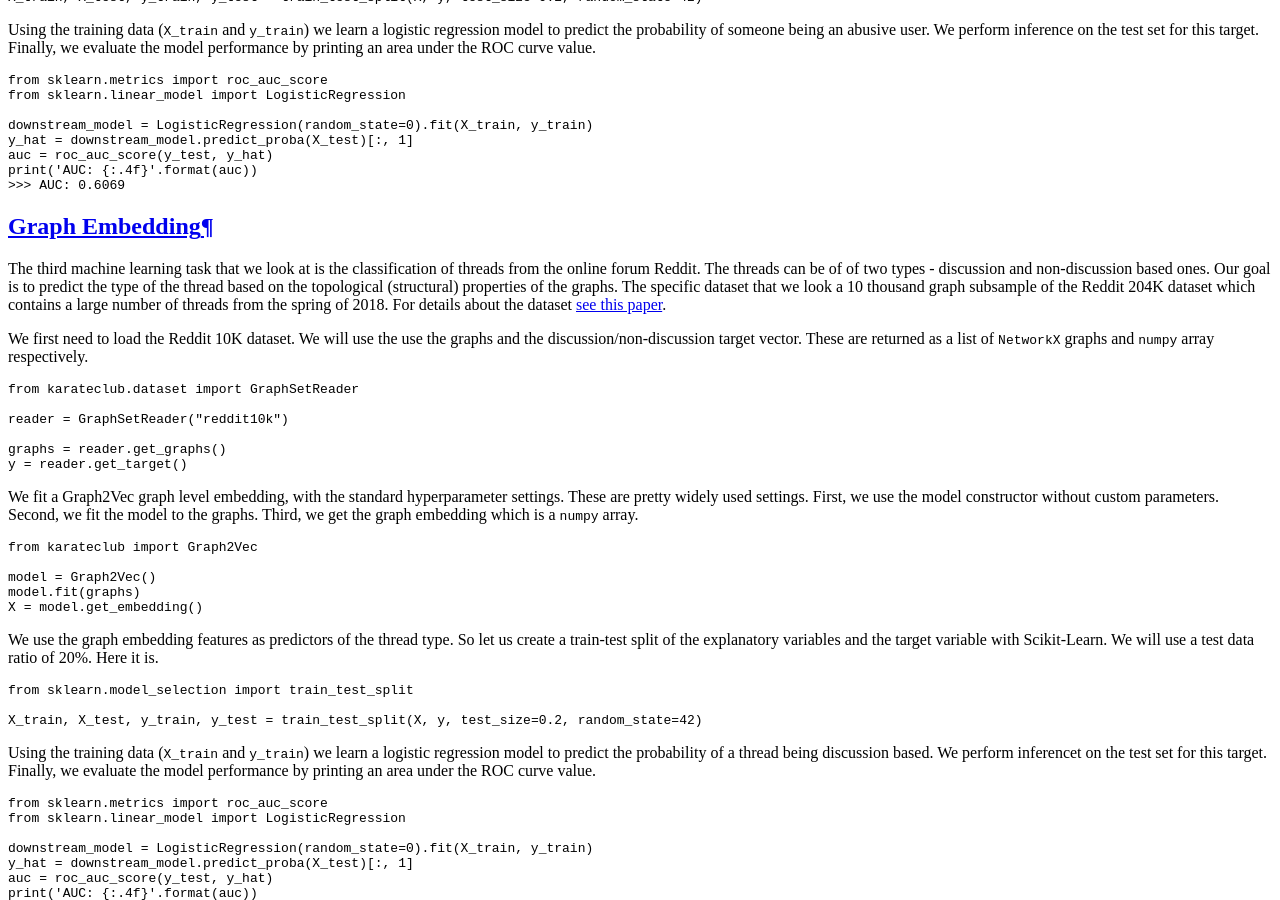
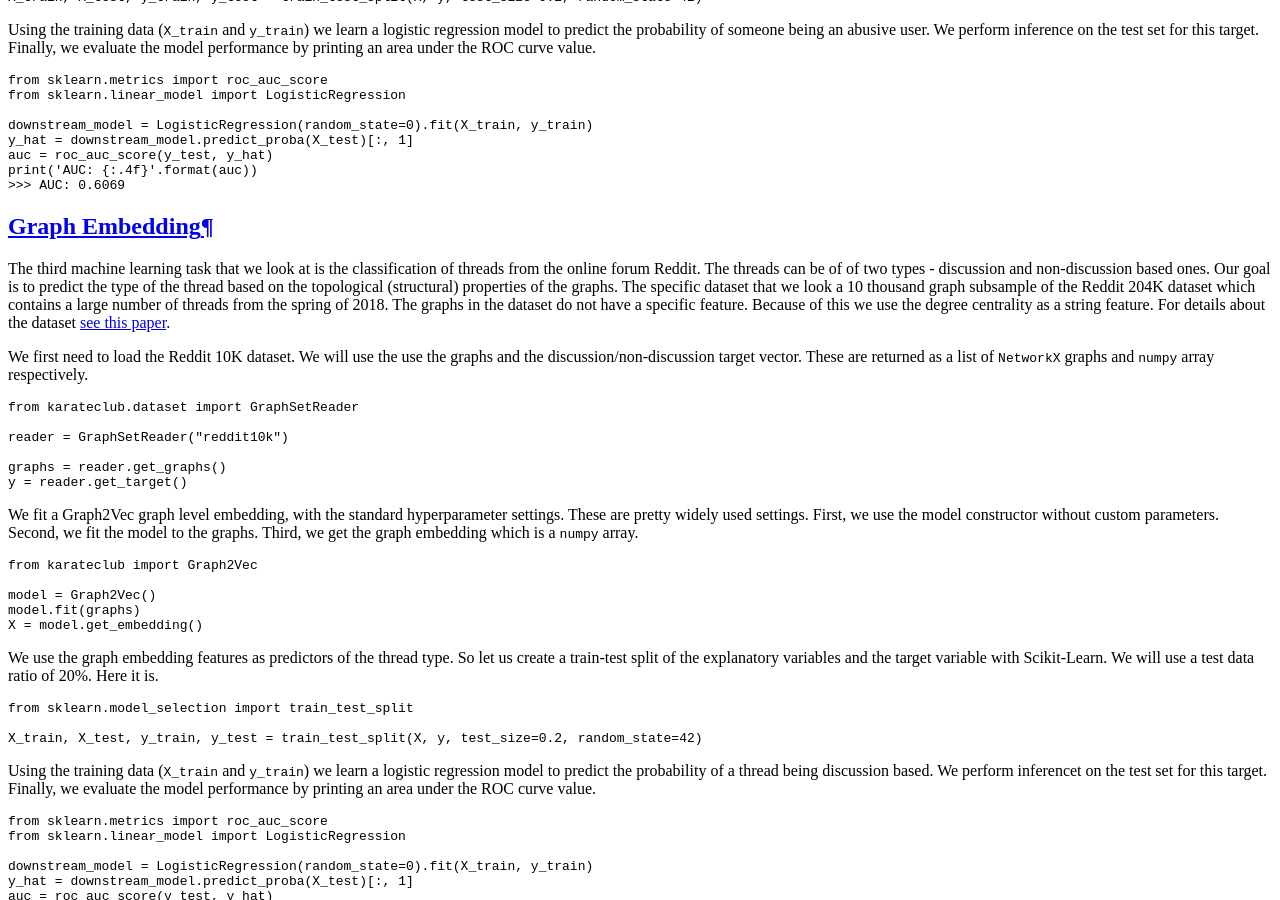
Before and after one commit to benedekrozemberczki/karateclub, a Sphinx documentation site: the page built from docs/source/notes/introduction.rst, in a window 1280 px wide and 900 px high, scrolled down 3121 px. Built offline with Sphinx 7.4.7 and the Read the Docs theme 2.0.0, drawn with Linux system fonts in a browser that asks for light colours; pages that are not in the unit, such as notebooks, are missing from menus.

```diff
--- a/docs/source/notes/introduction.rst
+++ b/docs/source/notes/introduction.rst
@@ -179,7 +179,8 @@ Graph Embedding
 The third machine learning task that we look at is the classification of threads from the online forum Reddit. The threads
 can be of of two types - discussion and non-discussion based ones. Our goal is to predict the type of the thread based on
 the topological (structural) properties of the graphs. The specific dataset that we look a 10 thousand graph subsample of
-the Reddit 204K dataset which contains a large number of threads from the spring of 2018.
+the Reddit 204K dataset which contains a large number of threads from the spring of 2018. The graphs in the dataset do not
+have a specific feature. Because of this we use the degree centrality as a string feature.
 For details about the dataset `see this paper <charnetpaper>`_.
 
 We first need to load the Reddit 10K dataset. We will use the use the graphs and the discussion/non-discussion target vector.
```
